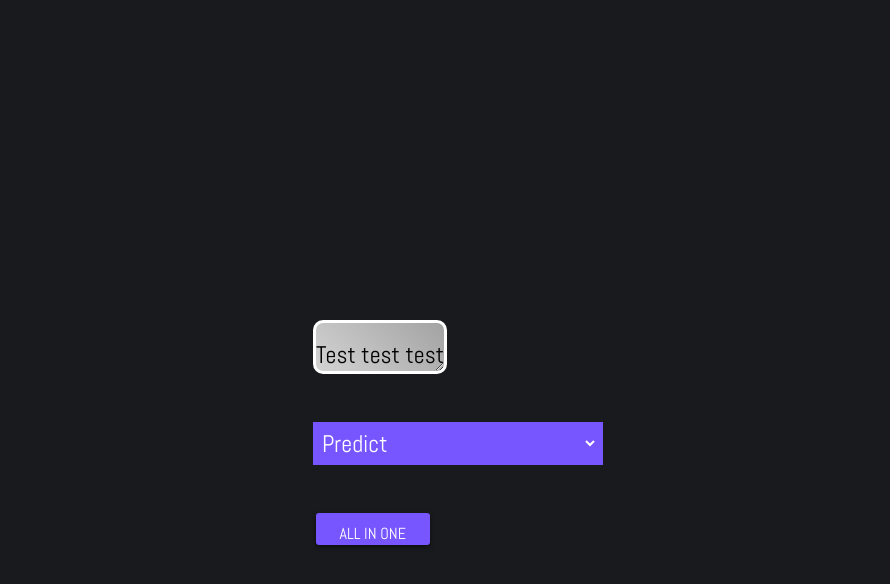
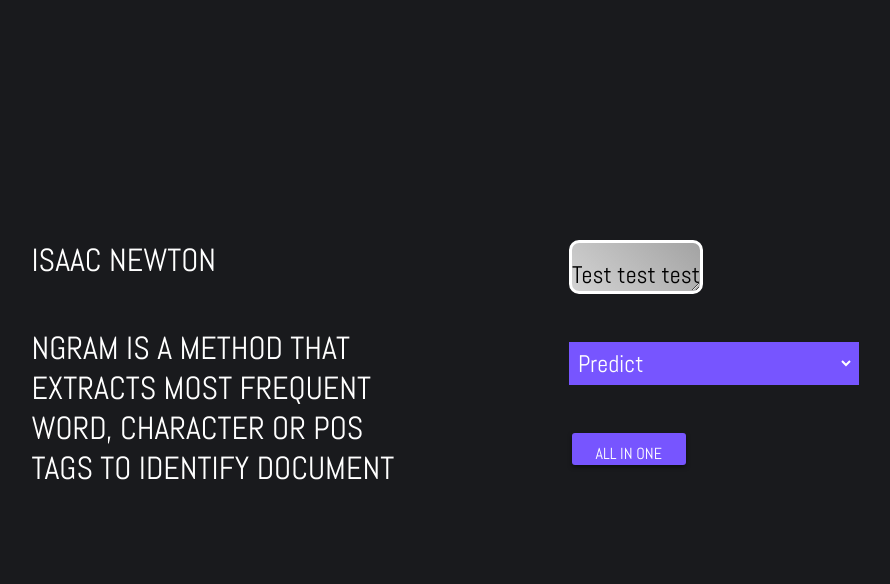
Before and after one commit to DevMilk/Author-Identification, a Flask app: page / in a window 1280 px wide; the page is wider, and only the part inside the window is pictured. Shown: the top 584 px of that part, without its empty margins (199-1089 px from the left). Run offline with Flask 2, Linux system fonts and the light colour scheme; parts of the project's set-up code (start-up, migrations or seed data) failed here and were passed over.

Commit message:
website düzenleme

```diff
--- a/static/css/IndexStyle.css
+++ b/static/css/IndexStyle.css
@@ -24,8 +24,8 @@
 	vertical-align: center;
 	width: min-content;
 	position: absolute;
-	margin-left: 40vw;
-	margin-top: 40vh;
+	margin-left: 60vw;
+	margin-top: 30vh;
 	margin-bottom:40vh;
 
 }
@@ -48,7 +48,7 @@
 }
 #input:hover, #input:focus{
 	width: 20vw;
-	height: 8vh;
+	height: 20vh;
 	font-size: x-large;
 }
 
@@ -179,3 +179,19 @@
 	transition: all 0.5s;
 	outline: none;
 }
+#output{
+	display: grid;
+	grid-gap: 6vh;
+	justify-content: center;
+	align-content: center;
+	align-items: center;
+	vertical-align: center;
+	width: 6vw;
+	position: absolute;
+	font-size: xx-large;
+	margin-left: 30vw;
+	margin-top: 30vh;
+}
+#description{
+	width: 30vw;
+}
--- a/templates/index.html
+++ b/templates/index.html
@@ -9,6 +9,12 @@
 
 <body>
 
+	<div id="output">
+		<a id="prediction">ISAAC NEWTON</a>
+		<a id="description">NGRAM IS A METHOD THAT EXTRACTS MOST FREQUENT WORD, CHARACTER OR POS TAGS TO
+		IDENTIFY DOCUMENT</a>
+
+	</div>
 	<div class="center">
 		<textarea id="input">Test test test</textarea>
 
```
